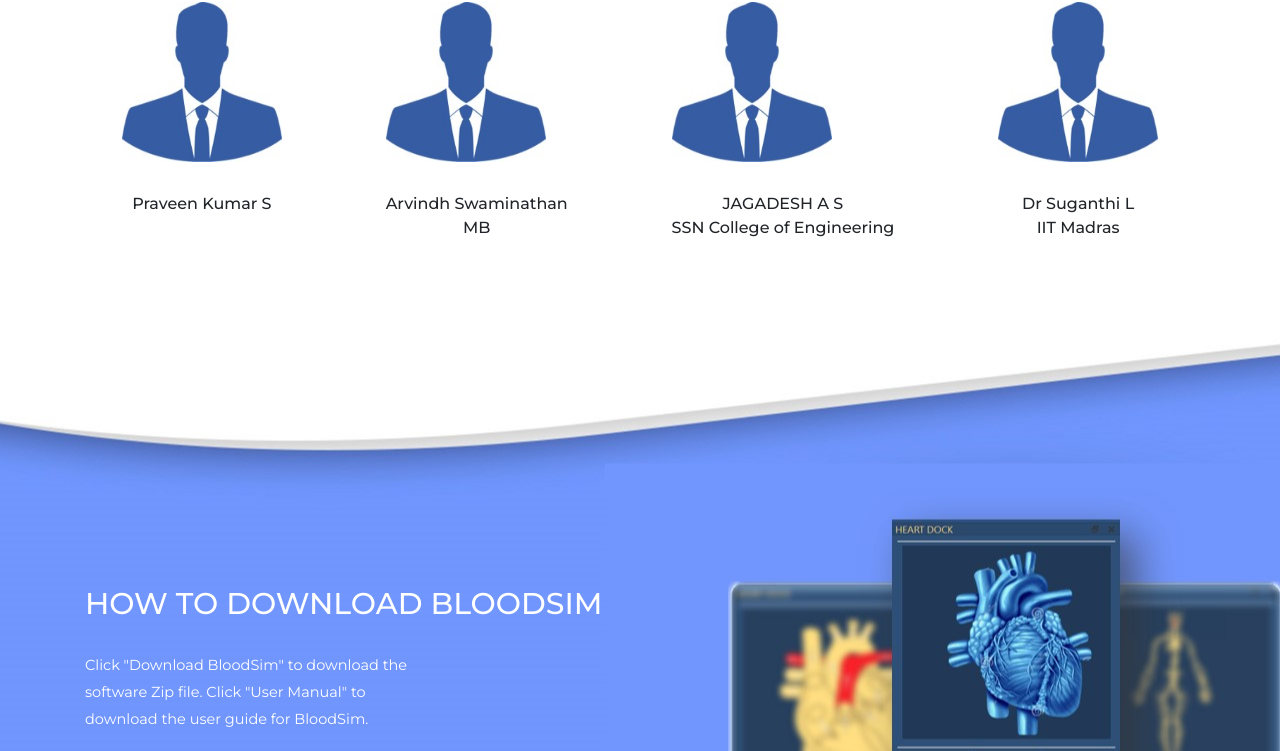
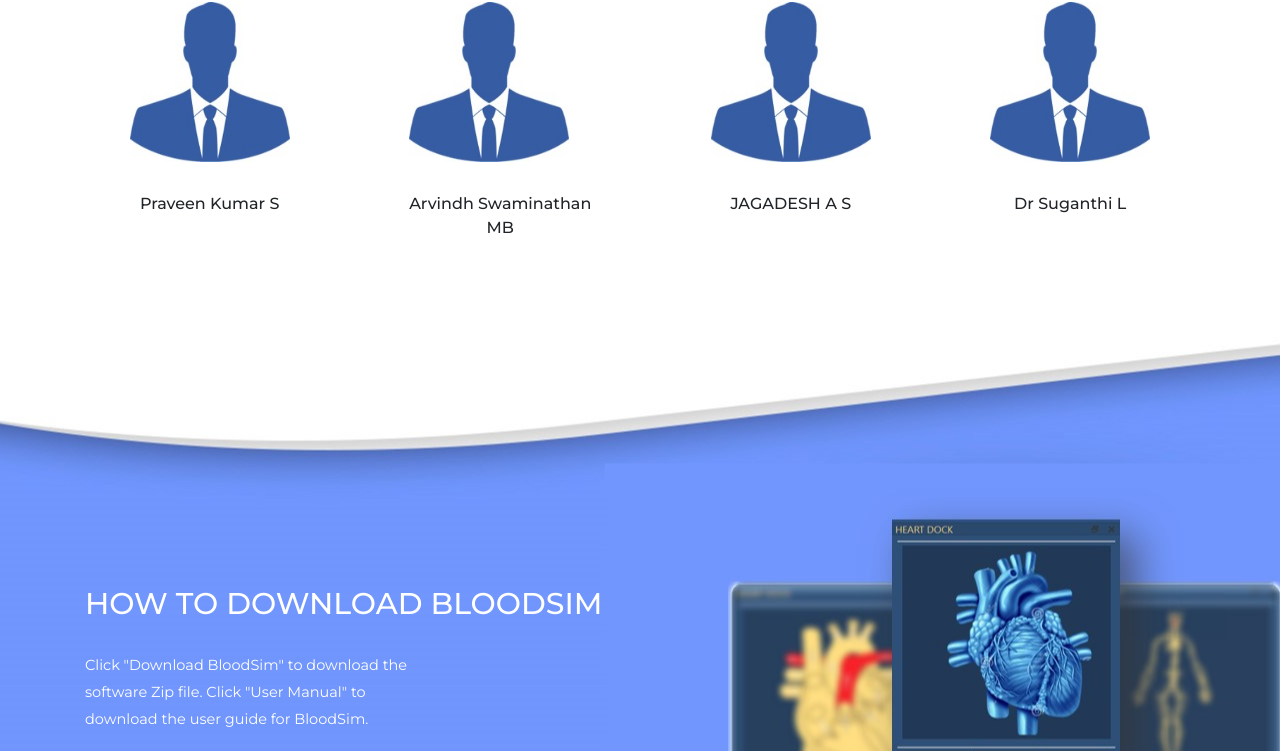
Before and after one commit to bloodsimulator/BlOOSIM, a plain HTML site: page index.html in a window 1280 px wide. Shown: the part 3860-4611 px from the top of the page. Drawn offline with Linux system fonts and the light colour scheme.

Commit message:
Update index.html

```diff
--- a/index.html
+++ b/index.html
@@ -189,12 +189,12 @@
 
 				<div class="testimonial-2 wow fadeIn animated" data-wow-delay="0.80s">
 					<img   src="img/picture-man.jpg" width="160" height="160" alt=""></img>
-					<p class="testimonial-desc" >JAGADESH A S <br>SSN College of Engineering</p>
+					<p class="testimonial-desc" >JAGADESH A S <br></p>
 				</div>
 
 				<div class="testimonial-2 wow fadeIn animated" data-wow-delay="0.80s">
 					<img   src="img/picture-man.jpg" width="160" height="160" alt=""></img>
-					<p class="testimonial-desc" >Dr Suganthi L<br>IIT Madras</p>
+					<p class="testimonial-desc" >Dr Suganthi L<br></p>
 				</div>
 
 			</div>
```
